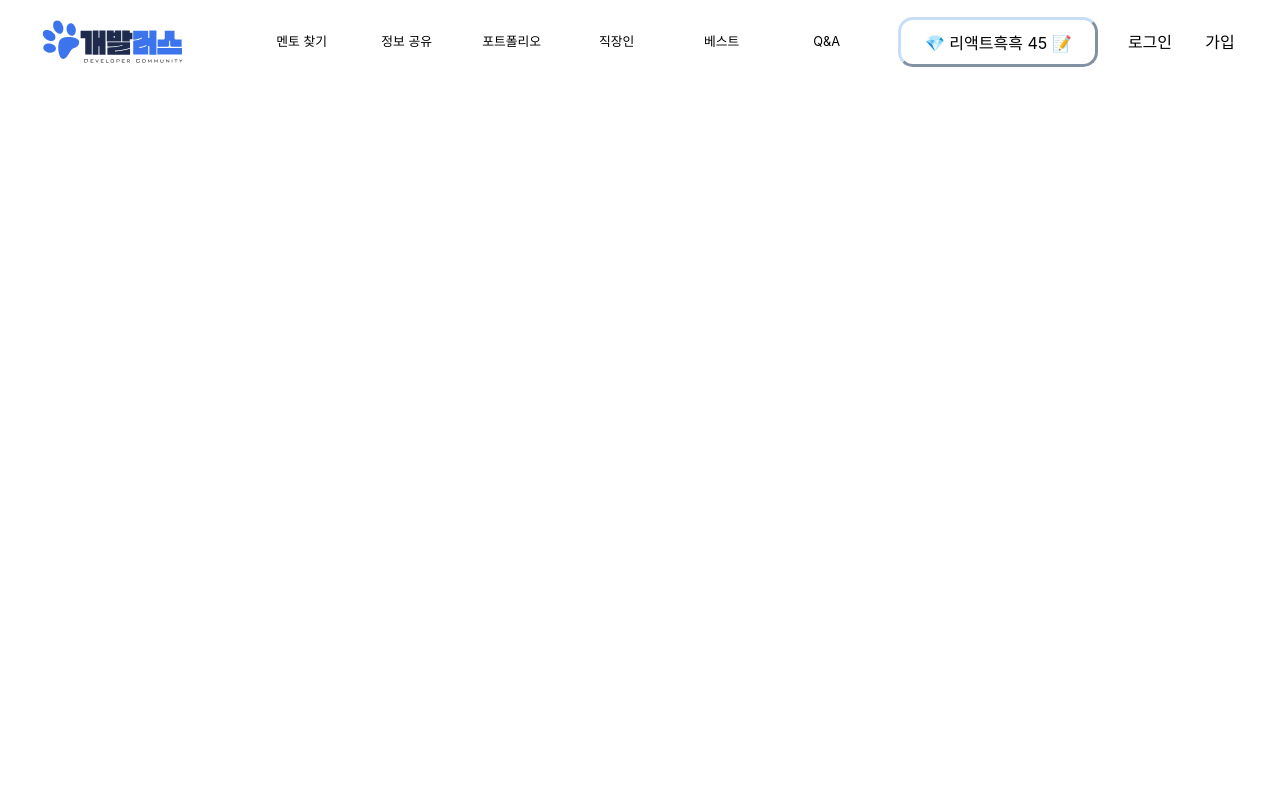
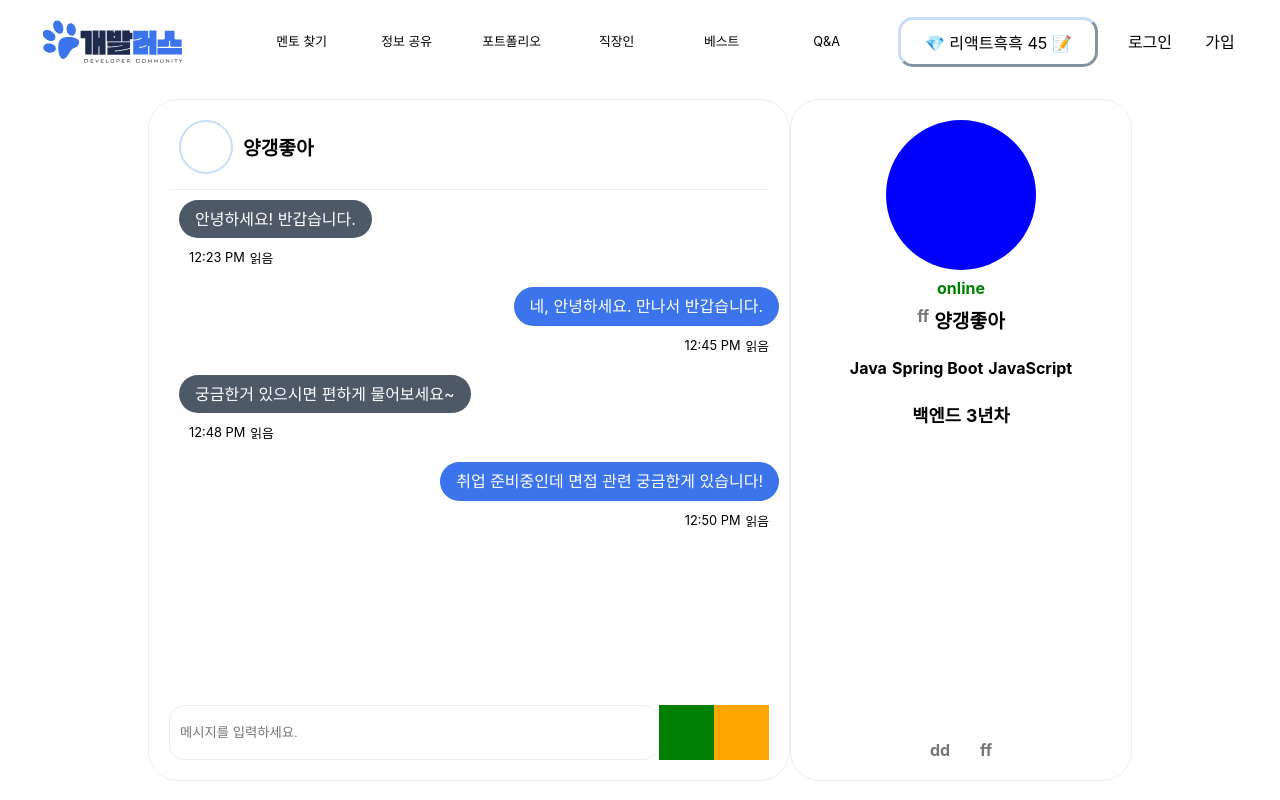
Before and after one commit to dekim0705/front_miniproject, a React (Create React App) app: page /chat in a window 1280 px wide. Built offline with nearby package versions, Linux system fonts and the light colour scheme; the HTML template or start-up script is replaced by a standard one.

Commit message:
:lipstick: 대화하기(ChatPage) 레이아웃 완성(반응형)

```diff
--- /dev/null
+++ b/src/components/Chatting/ChatRoom.js
@@ -0,0 +1,172 @@
+import React from "react";
+import styled from "styled-components";
+
+const ChatRoomContainer = styled.div`
+  display: flex;
+  flex-direction: column;
+  justify-content: space-between;
+  width: 600px;
+  height: 80vh;
+  background-color: #fff;
+  border: 1px solid #eee;
+  padding: 20px 20px 20px 20px;
+  border-radius: 30px;
+  @media screen and (max-width: 768px) {
+    margin: 0 10px;
+  }
+`;
+
+const ChatUserContainer = styled.div`
+  display: flex;
+  align-items: center;
+  justify-content: flex-start;
+  gap: 10px;
+  padding: 0 10px 15px 10px;
+  border-bottom: 1px solid #eee;
+`;
+
+const PfImg = styled.div`
+  width: 50px;
+  height: 50px;
+  border: 2px solid #c6def7;
+  border-radius: 50%;
+`;
+
+const Nickname = styled.div`
+  font-weight: bolder;
+  font-size: 1.2em;
+`;
+
+const ChatViewContainer = styled.div`
+  display: flex;
+  flex-direction: column;
+  flex: 1;
+  overflow-y: auto;
+  width: 100%;
+  margin: 0 auto;
+  padding: 10px;
+`;
+
+const MessageContainer = styled.div`
+  display: flex;
+  flex-direction: column;
+  margin-bottom: 20px;
+  gap: 10px;
+`;
+
+const Message = styled.div`
+  display: inline-block;
+  max-width: 70%;
+  padding: 8px 16px;
+  border-radius: 20px;
+  font-size: 1em;
+  line-height: 1.4;
+  word-wrap: break-word;
+`;
+
+const OtherUserMessage = styled(Message)`
+  align-self: flex-start;
+  background-color: #4e5968;
+  color: #fff;
+`;
+
+const MeMessage = styled(Message)`
+  align-self: flex-end;
+  background-color: #3b74ec;
+  color: #fff;
+`;
+
+const MessageInfoContainer = styled.div`
+  display: flex;
+  justify-content: flex-start;
+  align-items: center;
+  gap: 5px;
+  margin-left: 10px;
+  margin-right: 10px;
+`;
+
+const SenderMessageInfoContainer = styled(MessageInfoContainer)`
+  justify-content: flex-end;
+`;
+
+const IsRead = styled.div`
+  font-size: 0.8em;
+`;
+
+const CreatedAt = styled.div`
+  font-size: 0.8em;
+`;
+
+const ChatInputContainer = styled.div`
+  display: flex;
+  margin-top: 20px;
+`;
+
+const MsgInput = styled.input`
+  flex-grow: 1;
+  border-radius: 15px;
+  border: 1px solid #eee;
+  padding: 0 10px;
+`;
+
+const CodeBlock = styled.div`
+  width: 55px;
+  height: 55px;
+  background-color: green;
+`;
+
+const SendButton = styled.div`
+  width: 55px;
+  height: 55px;
+  background-color: orange;
+`;
+
+export const ChatRoom = () => {
+  return (
+      <ChatRoomContainer>
+        <ChatUserContainer>
+          <PfImg />
+          <Nickname>양갱좋아</Nickname>
+        </ChatUserContainer>
+        <ChatViewContainer>
+          <MessageContainer>
+            <OtherUserMessage>안녕하세요! 반갑습니다.</OtherUserMessage>
+            <MessageInfoContainer>
+              <CreatedAt>12:23 PM</CreatedAt>
+              <IsRead>읽음</IsRead>
+            </MessageInfoContainer>
+          </MessageContainer>
+          <MessageContainer>
+            <MeMessage>네, 안녕하세요. 만나서 반갑습니다.</MeMessage>
+            <SenderMessageInfoContainer>
+              <CreatedAt>12:45 PM</CreatedAt>
+              <IsRead>읽음</IsRead>
+            </SenderMessageInfoContainer>
+          </MessageContainer>
+          <MessageContainer>
+            <OtherUserMessage>
+              궁금한거 있으시면 편하게 물어보세요~
+            </OtherUserMessage>
+            <MessageInfoContainer>
+              <CreatedAt>12:48 PM</CreatedAt>
+              <IsRead>읽음</IsRead>
+            </MessageInfoContainer>
+          </MessageContainer>
+          <MessageContainer>
+            <MeMessage>취업 준비중인데 면접 관련 궁금한게 있습니다!</MeMessage>
+            <SenderMessageInfoContainer>
+              <CreatedAt>12:50 PM</CreatedAt>
+              <IsRead>읽음</IsRead>
+            </SenderMessageInfoContainer>
+          </MessageContainer>
+        </ChatViewContainer>
+        <ChatInputContainer>
+          <MsgInput type="search" placeholder="메시지를 입력하세요." />
+          <CodeBlock />
+          <SendButton />
+        </ChatInputContainer>
+      </ChatRoomContainer>
+  );
+};
+
+export default ChatRoom;
--- /dev/null
+++ b/src/components/Chatting/ChatUserInfo.js
@@ -0,0 +1,124 @@
+import React from 'react';
+import styled from 'styled-components';
+
+const ChatUserInfoContainer = styled.div`
+  display: flex;
+  flex-direction: column;
+  align-items: center;
+  justify-content: space-between;
+  width: 300px;
+  height: 80vh;
+  background-color: #fff;
+  border: 1px solid #eee;
+  border-radius: 30px;
+  padding: 20px;
+  @media screen and (max-width: 768px) {
+    display: none;
+  }
+`;
+
+const DetailContainer = styled.div`
+  display: flex;
+  flex-direction: column;
+  align-items: center;
+  gap: 8px;
+`;
+
+const PfImg = styled.div`
+  width: 150px;
+  height: 150px;
+  background-color: blue;
+  border-radius: 50%;
+`;
+
+const IsOnline = styled.div`
+  color: green;
+  font-weight: bold;
+`;
+
+const NicknameContainer = styled.div`
+  display: flex;
+  gap: 5px;
+`;
+
+const Grade = styled.div`
+  font-weight: bold;
+  color: #777;
+`;
+
+const Nickname = styled.div`
+  font-weight: bold;
+  font-size: 1.2em;
+`;
+
+const TechStacksContainer = styled.div`
+  display: flex;
+  align-items: center;
+  gap: 5px;
+  flex-wrap: wrap;
+`;
+
+const TechStack = styled.p`
+  font-size: 1em;
+  font-weight: bold;
+`;
+
+const JobContainer = styled.div`
+  display: flex;
+  gap: 5px;
+`;
+
+const Job = styled.div`
+  font-weight: bold;
+  font-size: 1.1em;
+`;
+
+const Year = styled.div`
+  font-weight: bold;
+  font-size: 1.1em;
+`;
+
+const ChatButtonContainer = styled.div`
+  display: flex;
+  gap: 30px;
+`;
+
+const MinimizeButton = styled.div`
+  font-weight: bold;
+  color: #777;
+`;
+
+const ExitButton = styled.div`
+  font-weight: bold;
+  color: #777;
+`;
+
+export const ChatUserInfo = () => {
+  return (
+      <ChatUserInfoContainer>
+        <DetailContainer>
+          <PfImg />
+          <IsOnline>online</IsOnline>
+          <NicknameContainer>
+            <Grade>ff</Grade>
+            <Nickname>양갱좋아</Nickname>
+          </NicknameContainer>
+          <TechStacksContainer>
+            <TechStack>Java</TechStack>
+            <TechStack>Spring Boot</TechStack>
+            <TechStack>JavaScript</TechStack>
+          </TechStacksContainer>
+          <JobContainer>
+            <Job>백엔드</Job>
+            <Year>3년차</Year>
+          </JobContainer>
+        </DetailContainer>
+        <ChatButtonContainer>
+          <MinimizeButton>dd</MinimizeButton>
+          <ExitButton>ff</ExitButton>
+        </ChatButtonContainer>
+      </ChatUserInfoContainer>
+  );
+};
+
+export default ChatUserInfo;
--- a/src/pages/ChatPage.js
+++ b/src/pages/ChatPage.js
@@ -1,11 +1,24 @@
 import React from "react";
 import Header from "../components/Header";
+import ChatRoom from "../components/Chatting/ChatRoom";
+import ChatUserInfo from "../components/Chatting/ChatUserInfo";
+import styled from "styled-components";
 
+const StyledChatContainer = styled.div`
+  display: flex;
+  align-items: center;
+  justify-content: center;
+  margin-top: 15px;
+`;
 const ChatPage = () => {
 
   return (
     <>
       <Header />
+      <StyledChatContainer>
+        <ChatRoom />
+        <ChatUserInfo />
+      </StyledChatContainer>
     </>
   );
 }
```
